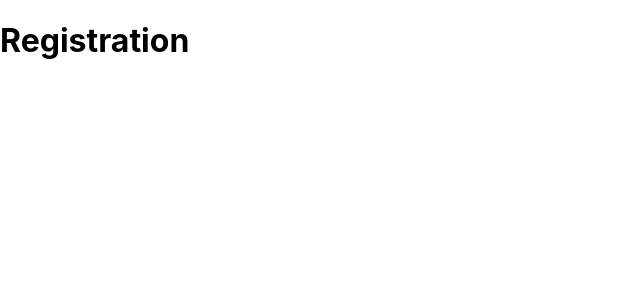
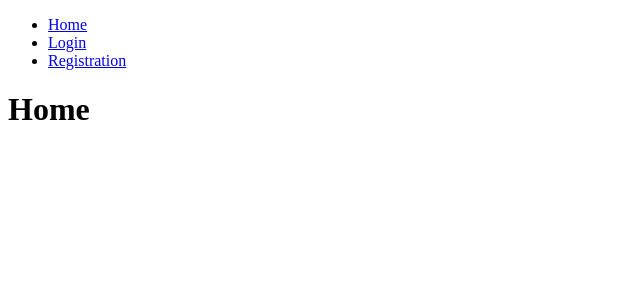
Before and after one commit to psgrishkova/event-app-frontend, a JavaScript app: page / in a window 1280 px wide. Shown: the top 300 px of the page, without its empty margins (0-640 px from the left). Built offline with nearby package versions, Linux system fonts and the light colour scheme.

Commit message:
add routing

```diff
--- a/package.json
+++ b/package.json
@@ -8,7 +8,8 @@
     "@testing-library/user-event": "^13.5.0",
     "react": "^17.0.2",
     "react-dom": "^17.0.2",
-    "react-scripts": "5.0.0",
+    "react-router-dom": "^6.2.1",
+    "react-scripts": "^5.0.0",
     "web-vitals": "^2.1.3"
   },
   "scripts": {
--- a/src/App.js
+++ /dev/null
@@ -1,13 +0,0 @@
-import logo from './logo.svg';
-import './App.css';
-
-function App() {
-    return ( <
-        div >
-        <
-        h1 > Registration < /h1> <
-        /div>
-    );
-}
-
-export default App;
--- a/src/index.js
+++ b/src/index.js
@@ -1,17 +1,24 @@
-import React from 'react';
-import ReactDOM from 'react-dom';
-import './index.css';
-import App from './App';
-import reportWebVitals from './reportWebVitals';
+import ReactDOM from "react-dom";
+import { BrowserRouter, Routes, Route } from "react-router-dom";
+import Layout from "./pages/Layout";
+import Home from "./pages/Home";
+import Registration from "./pages/Registration";
+import Login from "./pages/Login";
+import NoPage from "./pages/NoPage";
 
-ReactDOM.render(
-  <React.StrictMode>
-    <App />
-  </React.StrictMode>,
-  document.getElementById('root')
-);
+export default function App() {
+  return (
+    <BrowserRouter>
+      <Routes>
+        <Route path="/" element={<Layout />}>
+          <Route index element={<Home />} />
+          <Route path="registration" element={<Registration />} />
+          <Route path="login" element={<Login />} />
+          <Route path="*" element={<NoPage />} />
+        </Route>
+      </Routes>
+    </BrowserRouter>
+  );
+}
 
-// If you want to start measuring performance in your app, pass a function
-// to log results (for example: reportWebVitals(console.log))
-// or send to an analytics endpoint. Learn more: https://bit.ly/CRA-vitals
-reportWebVitals();
+ReactDOM.render(<App />, document.getElementById("root"));
--- /dev/null
+++ b/src/pages/Home.js
@@ -0,0 +1,5 @@
+const Home = () => {
+    return <h1>Home</h1>;
+  };
+
+  export default Home;
--- /dev/null
+++ b/src/pages/Layout.js
@@ -0,0 +1,25 @@
+import { Outlet, Link } from "react-router-dom";
+
+const Layout = () => {
+  return (
+    <>
+      <nav>
+        <ul>
+          <li>
+            <Link to="/">Home</Link>
+          </li>
+          <li>
+            <Link to="/login">Login</Link>
+          </li>
+          <li>
+            <Link to="/registration">Registration</Link>
+          </li>
+        </ul>
+      </nav>
+
+      <Outlet />
+    </>
+  )
+};
+
+export default Layout;
--- /dev/null
+++ b/src/pages/Login.js
@@ -0,0 +1,5 @@
+const Login = () => {
+    return <h1>Login</h1>;
+  };
+
+  export default Login;
--- /dev/null
+++ b/src/pages/NoPage.js
@@ -0,0 +1,5 @@
+const NoPage = () => {
+    return <h1>404</h1>;
+  };
+
+  export default NoPage;
--- /dev/null
+++ b/src/pages/Registration.js
@@ -0,0 +1,5 @@
+const Registration = () => {
+    return <h1>Registration</h1>;
+  };
+
+  export default Registration;
```
Also changed, not shown: 1 other file (tests, documents, lock files or other folders).
